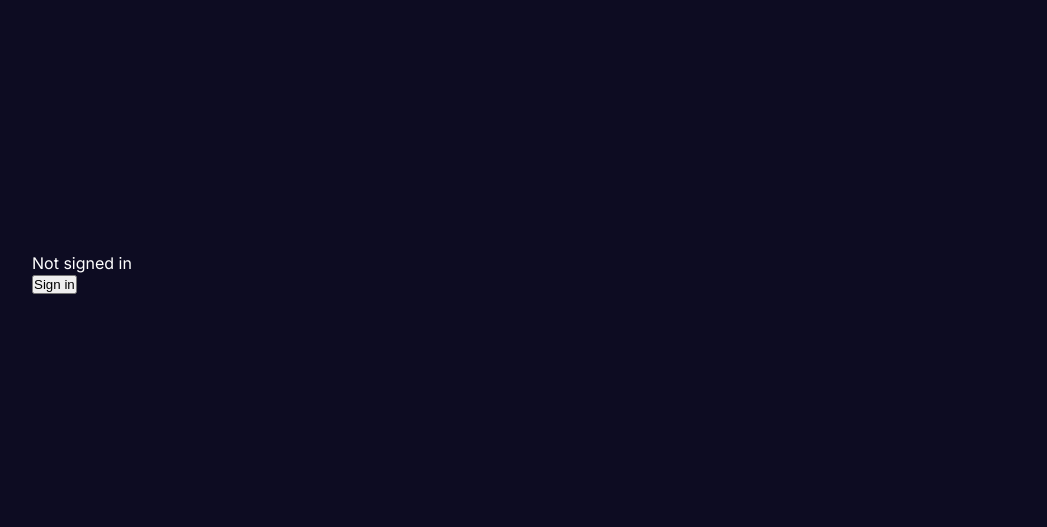
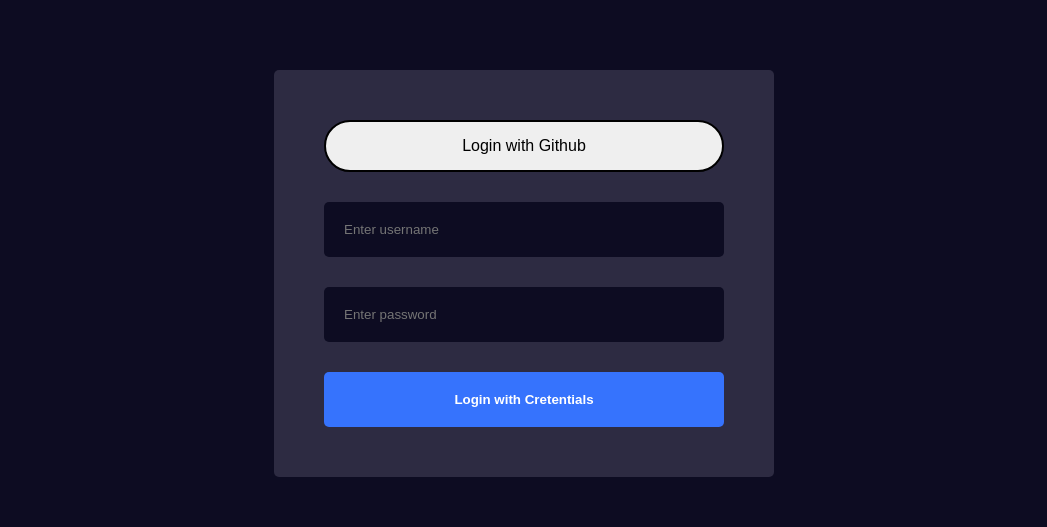
Before and after one commit to brentkew/nextjs-tutorials, a Next.js app: page /login in a window 1280 px wide. Shown: the part 127-654 px from the top of the page, without its empty margins (116-1163 px from the left). Built offline with nearby package versions, Linux system fonts and the light colour scheme; no server answers.

Commit message:
Adding login page styles

```diff
--- /dev/null
+++ b/src/app/(auth)/login/login.module.css
@@ -0,0 +1,57 @@
+.container {
+    display: flex;
+    align-items: center;
+    justify-content: center;
+}
+
+.wrapper {
+    width: 500px;
+    background-color: var(--bgSoft);
+    padding: 50px;
+    display: flex;
+    flex-direction: column;
+    text-align: center;
+    gap: 30px;
+    border-radius: 5px;
+}
+
+.form {
+    display: flex;
+    flex-direction: column;
+    text-align: center;
+    gap: 30px;
+}
+
+.form input {
+    padding: 20px;
+    background-color: var(--bg);
+    color: var(--textColor);
+    border: none;
+    border-radius: 5px;
+}
+
+.form button {
+    padding: 20px;
+    cursor: pointer;
+    background-color: var(--btn);
+    color: var(--textColor);
+    font-weight: bold;
+    border: none;
+    border-radius: 5px;
+}
+
+.signInGithub {
+    display: flex;
+    justify-content: center;
+    padding: 15px;
+    border-radius: 50px;
+    border: 2px solid black;
+    cursor: pointer;
+    font-size: 16px;
+    font-weight: 500;
+    transition: transform 0.2s ease-in-out; /* Add transition for smooth effect */
+}
+
+.signInGithub:hover {
+    transform: scale(1.05); /* Zoom in on hover */
+}
--- a/src/app/(auth)/login/page.jsx
+++ b/src/app/(auth)/login/page.jsx
@@ -1,24 +1,51 @@
 "use client"
 import React from 'react'
 import { useSession, signIn, signOut } from "next-auth/react"
+import { websiteLogin } from '@/lib/actions'
+import styles from './login.module.css'
+
+
+const githubLogin = ()=> {
+
+}
 
 const LoginPage = async () => {
   const { data: session } = useSession()
   return (
     <div>
-      {session ? (
-        <>
-          <p>Signed in as {session.user.email}</p>
-          <button onClick={() => signOut()}>Sign out</button>
-        </>
-      ) : (
-        <>
-          <p>Not signed in</p>
-          <button onClick={() => signIn("github")}>Sign in</button>
-        </>
-      )}
+
+
+        <div className={styles.container}>
+          <div className={styles.wrapper}>
+
+            <button className={styles.signInGithub} onClick={() => signIn()}>
+            Login with Github
+            </button>
+
+            <form className={styles.form} action={websiteLogin}>
+              <input type="text" placeholder='Enter username' name="username" />
+              <input type="password" placeholder="Enter password" name="password" />
+              <button>Login with Cretentials</button>
+            </form>
+          </div>
+        </div>
+
     </div>
   )
 }
 
 export default LoginPage
+
+
+
+// {session ? (
+//   <>
+//     <p>Signed in as {session.user.email}</p>
+//     <button onClick={() => signOut()}>Sign out</button>
+//   </>
+// ) : (
+//   <>
+//     <p>Not signed in</p>
+//     <button onClick={() => signIn()}>Sign in</button>
+//   </>
+// )}
--- a/src/lib/actions.js
+++ b/src/lib/actions.js
@@ -77,3 +77,9 @@
     throw new Error("Something went wrong...")
   }
 }
+
+export const websiteLogin = async(formData)=> {
+  const { username, password } = Object.fromEntries(formData);
+
+  return;
+}
```
